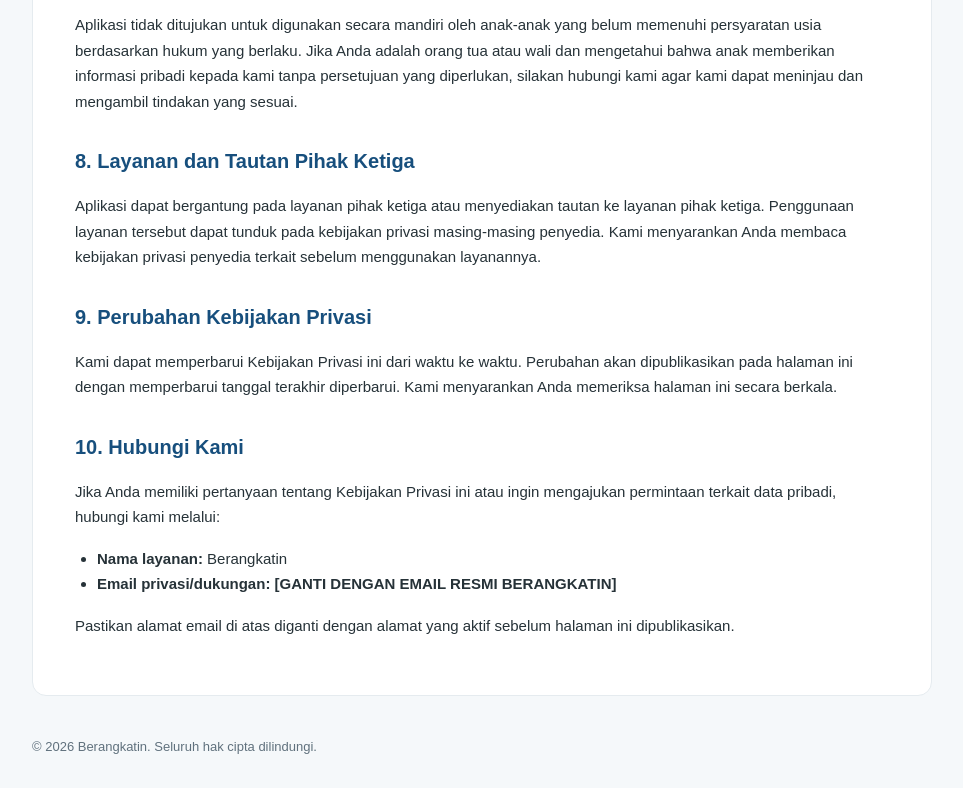
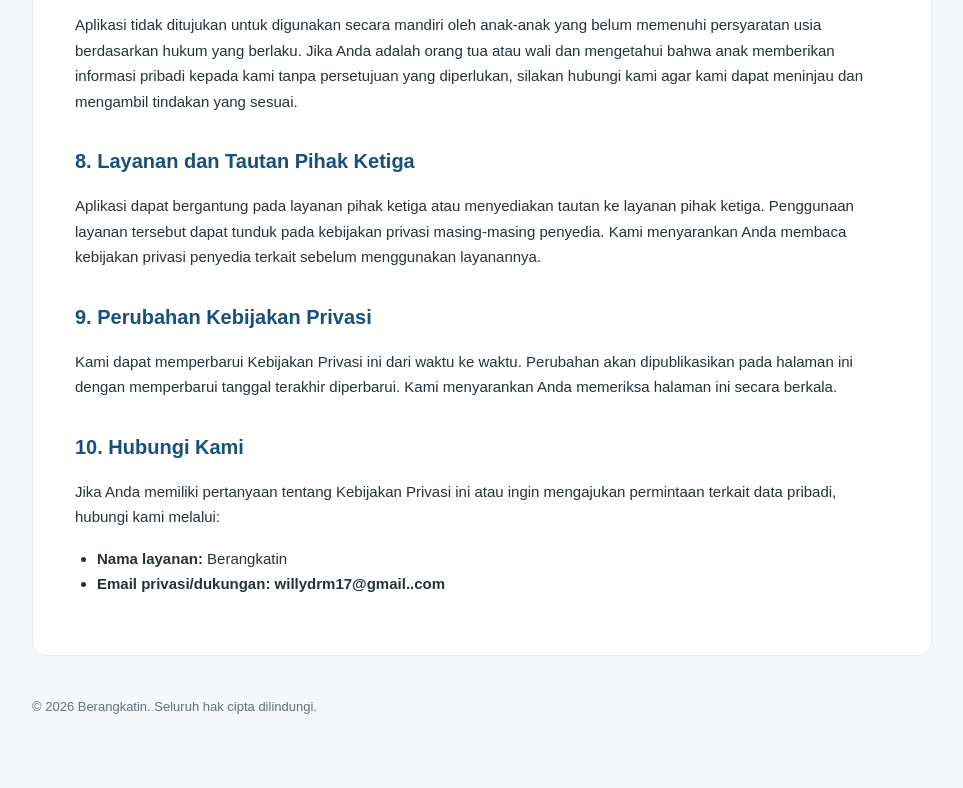
Before and after one commit to willydrm/berangkatin-privacy, a plain HTML site: page berangkatin-customer-privacy-policy.html in a window 1280 px wide. Shown: the part 2419-3207 px from the top of the page, without its empty margins (158-1121 px from the left). After the commit the page ends 3167 px from the top, so only its background shows below. Drawn offline with Linux system fonts and the light colour scheme.

Commit message:
Update berangkatin-customer-privacy-policy.html

```diff
--- a/berangkatin-customer-privacy-policy.html
+++ b/berangkatin-customer-privacy-policy.html
@@ -98,9 +98,8 @@
     <p>Jika Anda memiliki pertanyaan tentang Kebijakan Privasi ini atau ingin mengajukan permintaan terkait data pribadi, hubungi kami melalui:</p>
     <ul>
       <li><strong>Nama layanan:</strong> Berangkatin</li>
-      <li><strong>Email privasi/dukungan:</strong> <strong>[GANTI DENGAN EMAIL RESMI BERANGKATIN]</strong></li>
+      <li><strong>Email privasi/dukungan:</strong> <strong>willydrm17@gmail..com</strong></li>
     </ul>
-    <p>Pastikan alamat email di atas diganti dengan alamat yang aktif sebelum halaman ini dipublikasikan.</p>
   </main>
 
   <footer>© 2026 Berangkatin. Seluruh hak cipta dilindungi.</footer>
```
